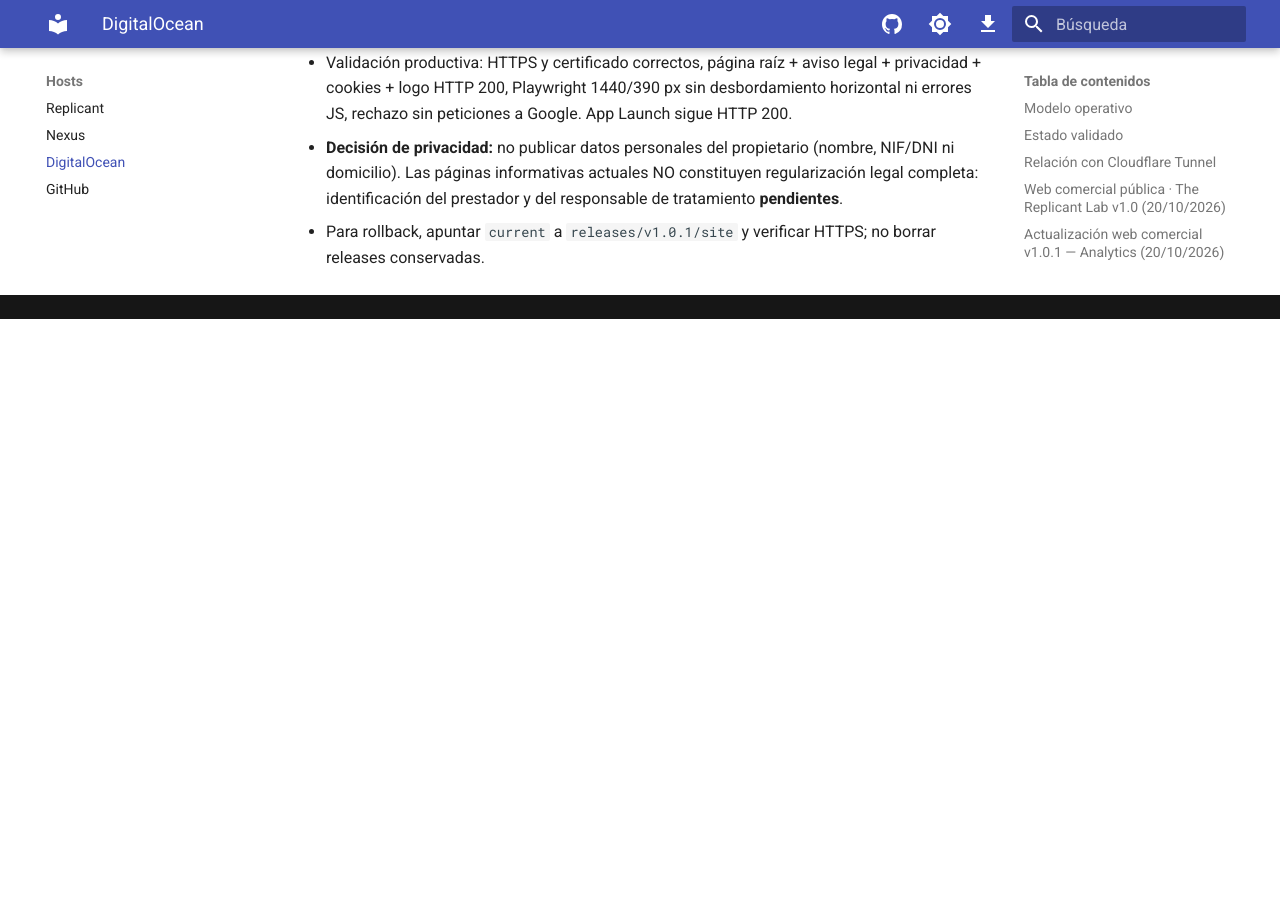
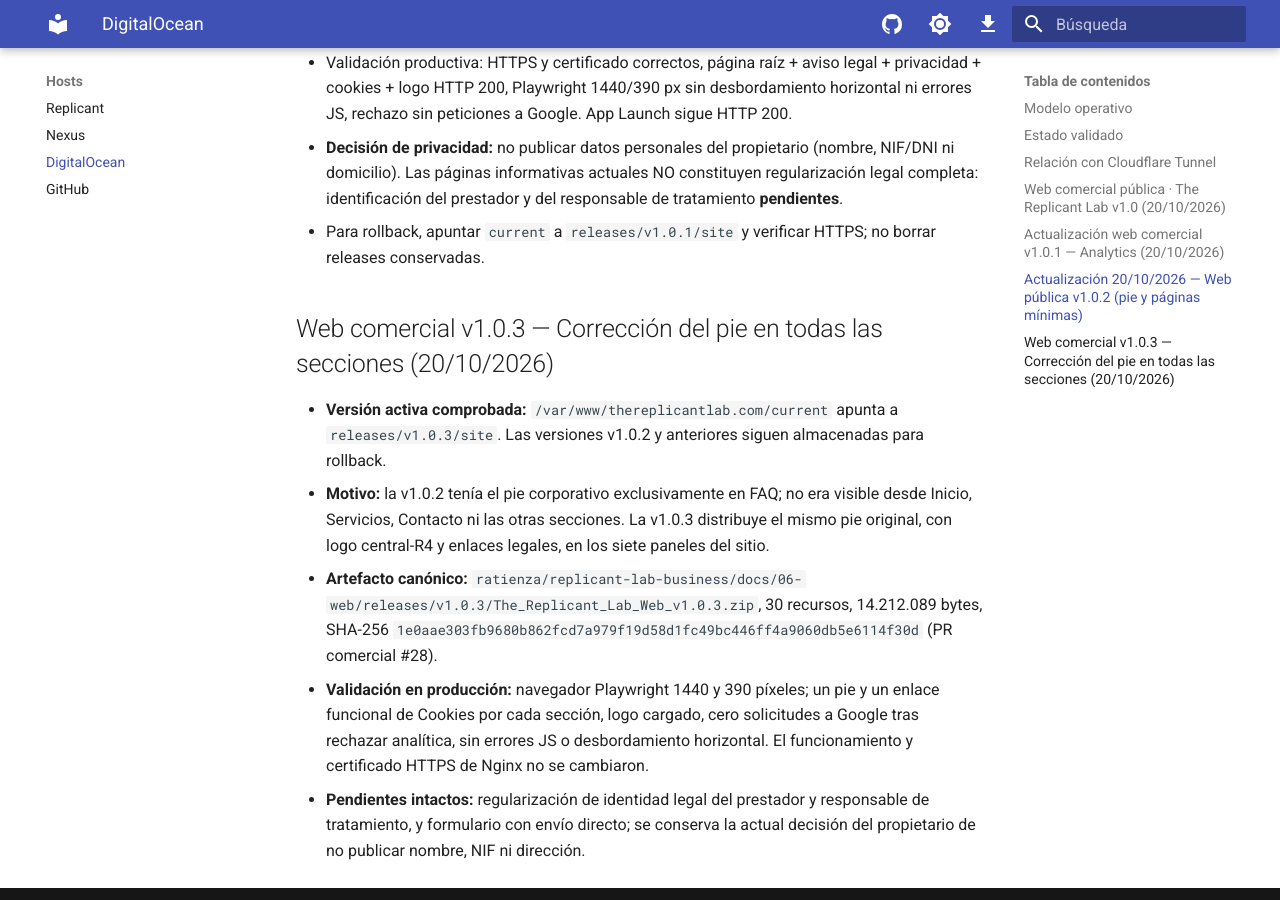
Before and after one commit to ratienza/infra-replicant-lab, an MkDocs documentation site: the page built from docs/hosts/digitalocean.md, in a window 1280 px wide and 900 px high, scrolled down 3634 px. Built offline with MkDocs 1.6.1 and Material for MkDocs 9.7.7, drawn with Linux system fonts in a browser that asks for light colours; a script that is not in the unit is left out; before the commit the page ends 3953 px from its top, so only the background shows below that.

Commit message:
docs(infra): apuntar version web publica a v1.0.3 verificada

```diff
--- a/docs/hosts/digitalocean.md
+++ b/docs/hosts/digitalocean.md
@@ -75,3 +75,12 @@
 - Validación productiva: HTTPS y certificado correctos, página raíz + aviso legal + privacidad + cookies + logo HTTP 200, Playwright 1440/390 px sin desbordamiento horizontal ni errores JS, rechazo sin peticiones a Google. App Launch sigue HTTP 200.
 - **Decisión de privacidad:** no publicar datos personales del propietario (nombre, NIF/DNI ni domicilio). Las páginas informativas actuales NO constituyen regularización legal completa: identificación del prestador y del responsable de tratamiento **pendientes**.
 - Para rollback, apuntar `current` a `releases/v1.0.1/site` y verificar HTTPS; no borrar releases conservadas.
+
+
+## Web comercial v1.0.3 — Corrección del pie en todas las secciones (20/10/2026)
+
+- **Versión activa comprobada:** `/var/www/thereplicantlab.com/current` apunta a `releases/v1.0.3/site`. Las versiones v1.0.2 y anteriores siguen almacenadas para rollback.
+- **Motivo:** la v1.0.2 tenía el pie corporativo exclusivamente en FAQ; no era visible desde Inicio, Servicios, Contacto ni las otras secciones. La v1.0.3 distribuye el mismo pie original, con logo central-R4 y enlaces legales, en los siete paneles del sitio.
+- **Artefacto canónico:** `ratienza/replicant-lab-business/docs/06-web/releases/v1.0.3/The_Replicant_Lab_Web_v1.0.3.zip`, 30 recursos, 14.212.089 bytes, SHA-256 `1e0aae303fb9680b862fcd7a979f19d58d1fc49bc446ff4a9060db5e6114f30d` (PR comercial #28).
+- **Validación en producción:** navegador Playwright 1440 y 390 píxeles; un pie y un enlace funcional de Cookies por cada sección, logo cargado, cero solicitudes a Google tras rechazar analítica, sin errores JS o desbordamiento horizontal. El funcionamiento y certificado HTTPS de Nginx no se cambiaron.
+- **Pendientes intactos:** regularización de identidad legal del prestador y responsable de tratamiento, y formulario con envío directo; se conserva la actual decisión del propietario de no publicar nombre, NIF ni dirección.
```
